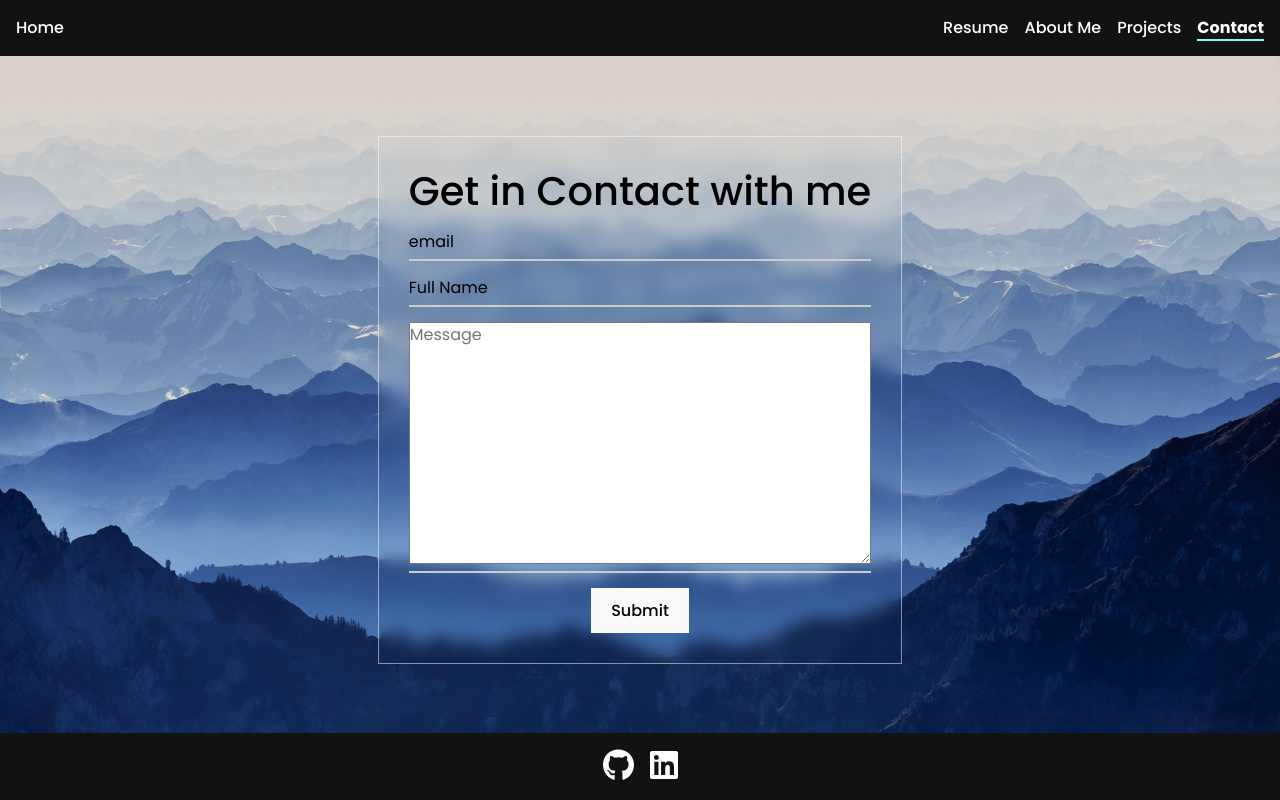
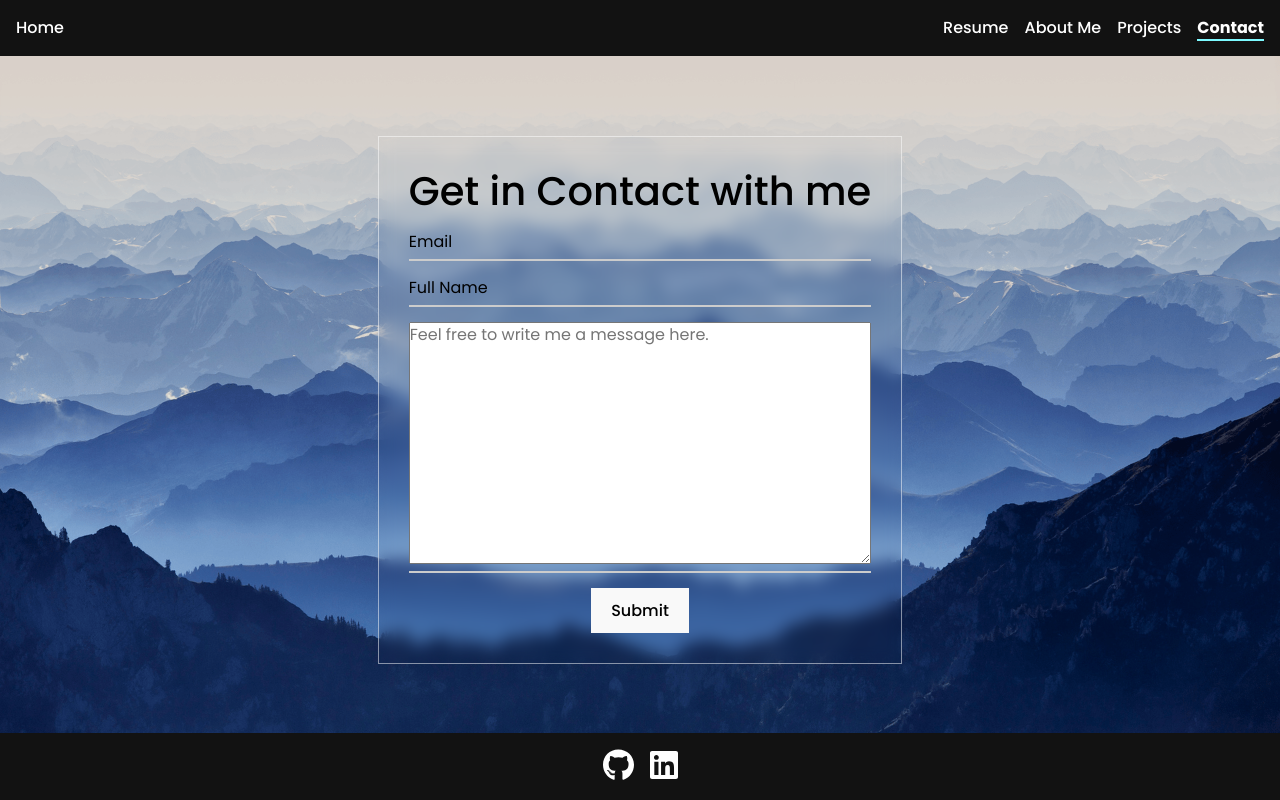
Before and after one commit to mbdrag3/my-portfolio, a React (Vite) app: page /app/contact in a window 1280 px wide. Built offline with nearby package versions, Linux system fonts and the light colour scheme.

Commit message:
updated contact page message and email

```diff
--- a/src/components/pages/Contact.jsx
+++ b/src/components/pages/Contact.jsx
@@ -90,7 +90,7 @@ function Contact() {
                       name="email"
                       onChange={handleInputChange}
                       type="email"
-                      placeholder="email"
+                      placeholder="Email"
                       required
                   />
               </div>
@@ -110,7 +110,7 @@ function Contact() {
                       value={message}
                       name="message"
                       onChange={handleInputChange}
-                      placeholder="Message"
+                      placeholder="Feel free to write me a message here."
                       rows="10"
                   />
               </div>
```
